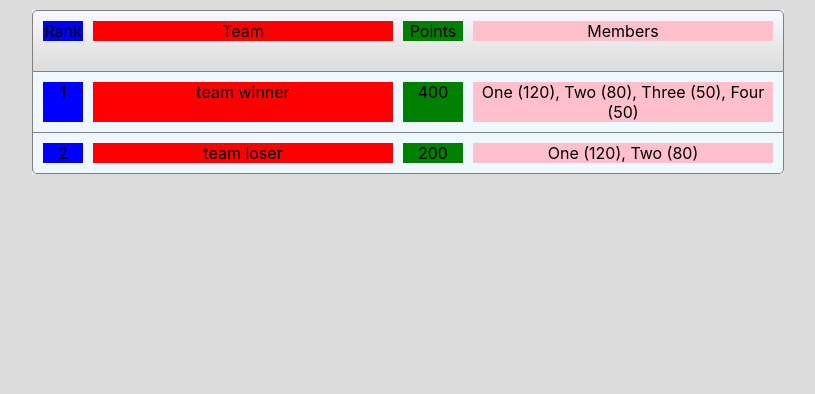
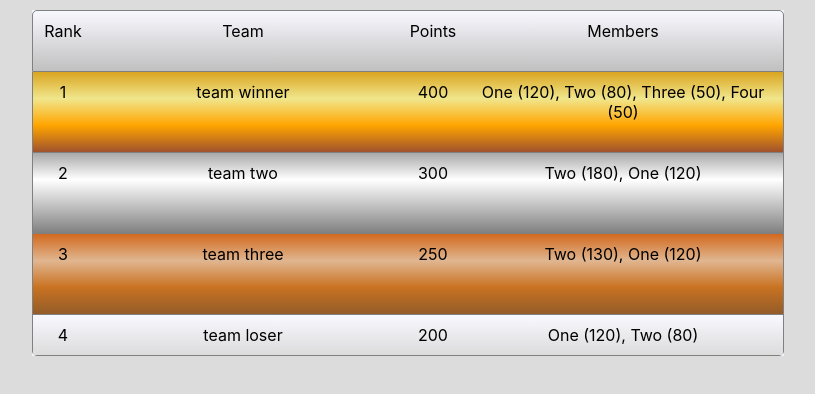
Before and after one commit to yurisilva/bilingue-results-2022-1, a React (Create React App) app: page / in a window 1280 px wide. Shown: the top 394 px of the page, without its empty margins (232-1047 px from the left). Built offline with nearby package versions, Linux system fonts and the light colour scheme.

Commit message:
Adds style to 1st, 2nd and 3rd places

```diff
--- a/src/App.js
+++ b/src/App.js
@@ -1,9 +1,9 @@
 import ResultsTable from "./components/ResultsTable/ResultsTable";
-import { exampleDataTwoTeams } from "./testData";
+import { exampleDataFourTeams } from "./testData";
 import React from "react";
 
 const App = () => {
-  return <ResultsTable data={exampleDataTwoTeams} />;
+  return <ResultsTable data={exampleDataFourTeams} />;
 };
 
 export default App;
--- a/src/components/ResultsTable/style.scss
+++ b/src/components/ResultsTable/style.scss
@@ -15,29 +15,25 @@ body {
     padding: 10px 0px 30px 10px;
     border: 1px solid gray;
     border-radius: 5px 5px 0px 0px;
-    background-image: linear-gradient(ghostwhite, gainsboro);
+    background-image: linear-gradient(ghostwhite, silver);
 
     &-item {
       margin-right: 10px;
     }
 
     :nth-child(1) {
-      background-color: blue;
       width: 40px;
     }
 
     :nth-child(2) {
-      background-color: red;
       width: 300px;
     }
 
     :nth-child(3) {
-      background-color: green;
       width: 60px;
     }
 
     :nth-child(4) {
-      background-color: pink;
       width: 300px;
     }
   }
@@ -52,6 +48,7 @@ body {
   &-row {
     display: flex;
     padding-bottom: 10px;
+    background-image: linear-gradient(ghostwhite, gainsboro);
 
     &:not(:first-child) {
       border-top: 1px solid gray;
@@ -62,23 +59,35 @@ body {
       margin-left: 10px;
     }
 
+    &:nth-child(1) {
+      height: 70px;
+      background-image: linear-gradient(goldenrod, khaki, orange, sienna);
+    }
+
+    &:nth-child(2) {
+      height: 70px;
+      background-image: linear-gradient(darkgray, white, silver, gray);
+    }
+
+    &:nth-child(3) {
+      height: 70px;
+      background-image: linear-gradient(#d2691e, #e0b690, #c97222, #935c29);
+
+    }
+
     :nth-child(1) {
-      background-color: blue;
       width: 40px;
     }
 
     :nth-child(2) {
-      background-color: red;
       width: 300px;
     }
 
     :nth-child(3) {
-      background-color: green;
       width: 60px;
     }
 
     :nth-child(4) {
-      background-color: pink;
       width: 300px;
     }
   }
--- a/src/testData.ts
+++ b/src/testData.ts
@@ -1,4 +1,71 @@
 export const exampleDataTwoTeams = [
+  {
+    name: "team loser",
+    points: 200,
+    members: [
+      {
+        name: "One",
+        points: 120,
+      },
+      {
+        name: "Two",
+        points: 80,
+      },
+    ],
+  },
+  {
+    name: "team winner",
+    points: 400,
+    members: [
+      {
+        name: "One",
+        points: 120,
+      },
+      {
+        name: "Three",
+        points: 50,
+      },
+      {
+        name: "Four",
+        points: 50,
+      },
+      {
+        name: "Two",
+        points: 80,
+      },
+    ],
+  },
+];
+
+export const exampleDataFourTeams = [
+  {
+    name: "team three",
+    points: 250,
+    members: [
+      {
+        name: "One",
+        points: 120,
+      },
+      {
+        name: "Two",
+        points: 130,
+      },
+    ],
+  },
+  {
+    name: "team two",
+    points: 300,
+    members: [
+      {
+        name: "One",
+        points: 120,
+      },
+      {
+        name: "Two",
+        points: 180,
+      },
+    ],
+  },
   {
     name: "team loser",
     points: 200,
```
